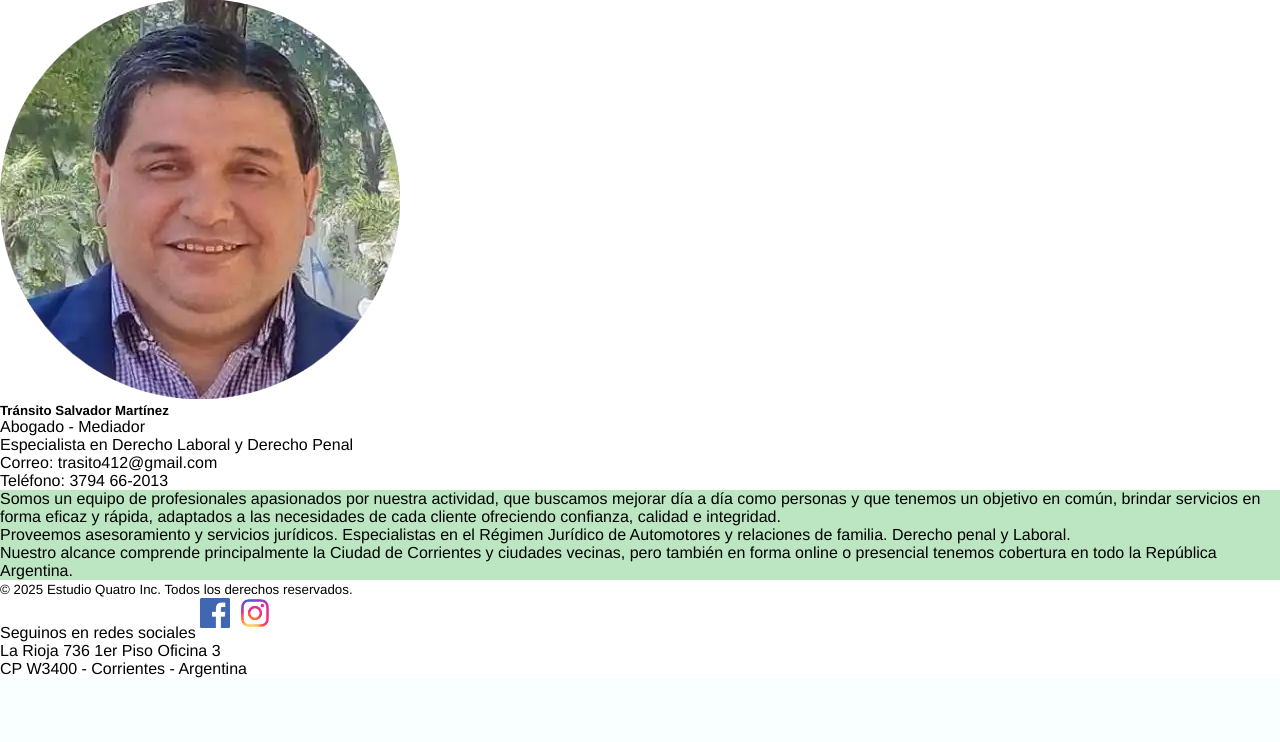
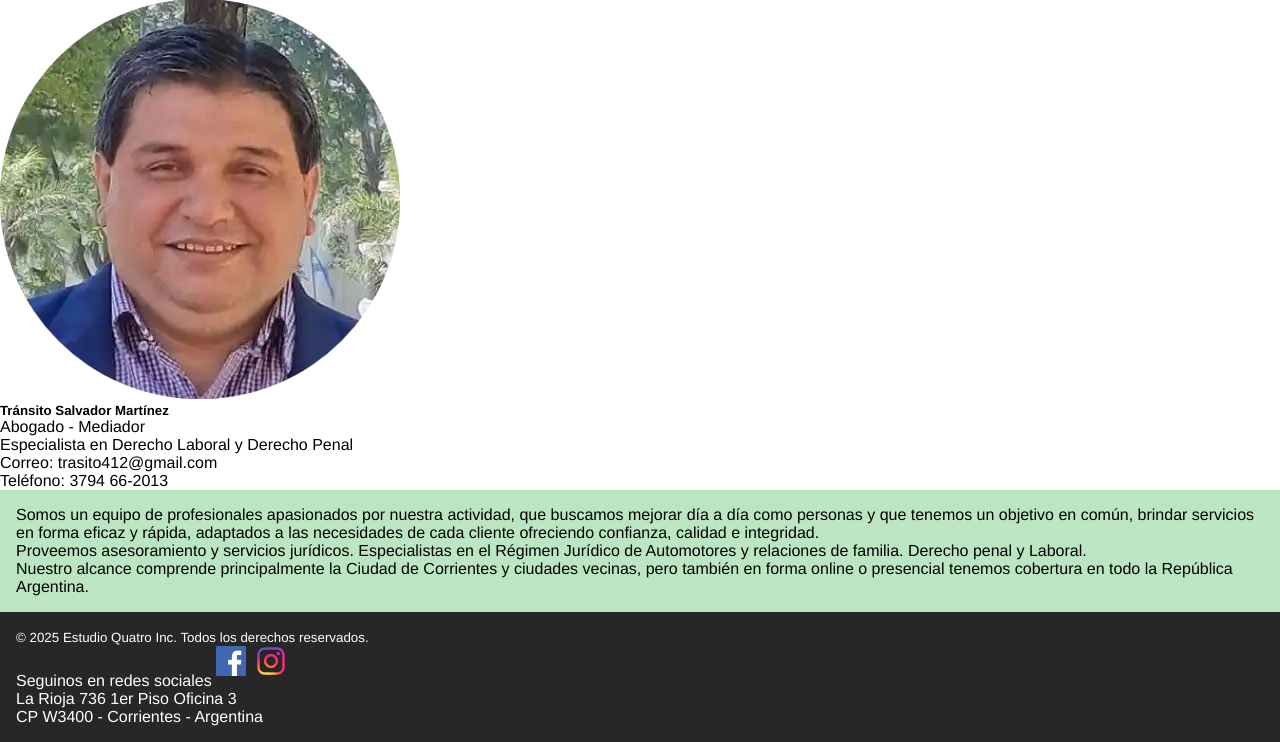
Before and after one commit to juanpabloruiz/quatro26, a PHP site: page /demo/index.html in a window 1280 px wide. Shown: the part 664-1406 px from the top of the page. Before the commit the page ends 1342 px from the top, so only its background shows below. Run offline with PHP 8.4, Linux system fonts and the light colour scheme.

Commit message:
Arreglando somos y footer

```diff
--- a/css/style.css
+++ b/css/style.css
@@ -7,6 +7,12 @@ body {
     font: 16px Helvetica, Arial, Serif;
 }
 
+footer {
+    background-color: rgb(39, 39, 39);
+    color: white;
+    padding: 1em;
+}
+
 header {
     background-color: #014164;
     padding: 1em;
@@ -14,4 +20,5 @@ header {
 
 #somos {
     background-color: rgb(187, 230, 193);
+    padding: 1em;
 }
```
